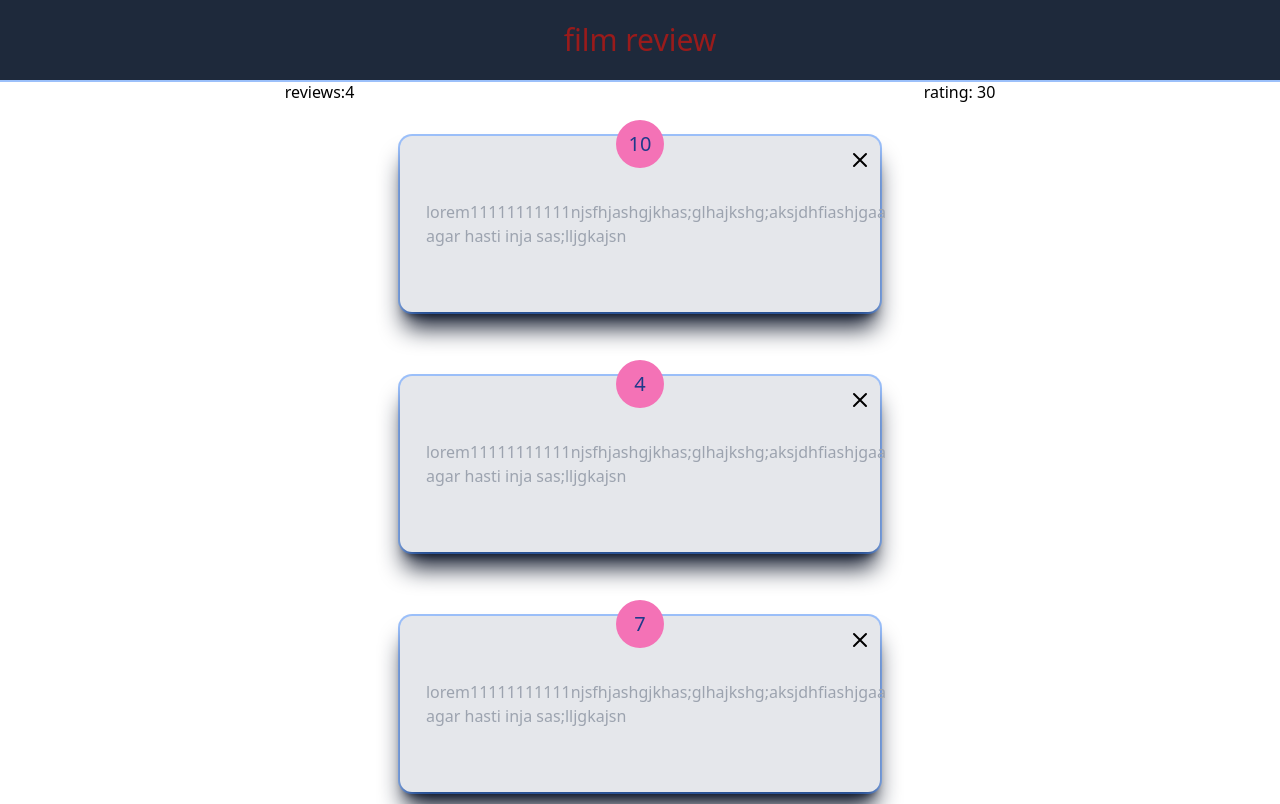
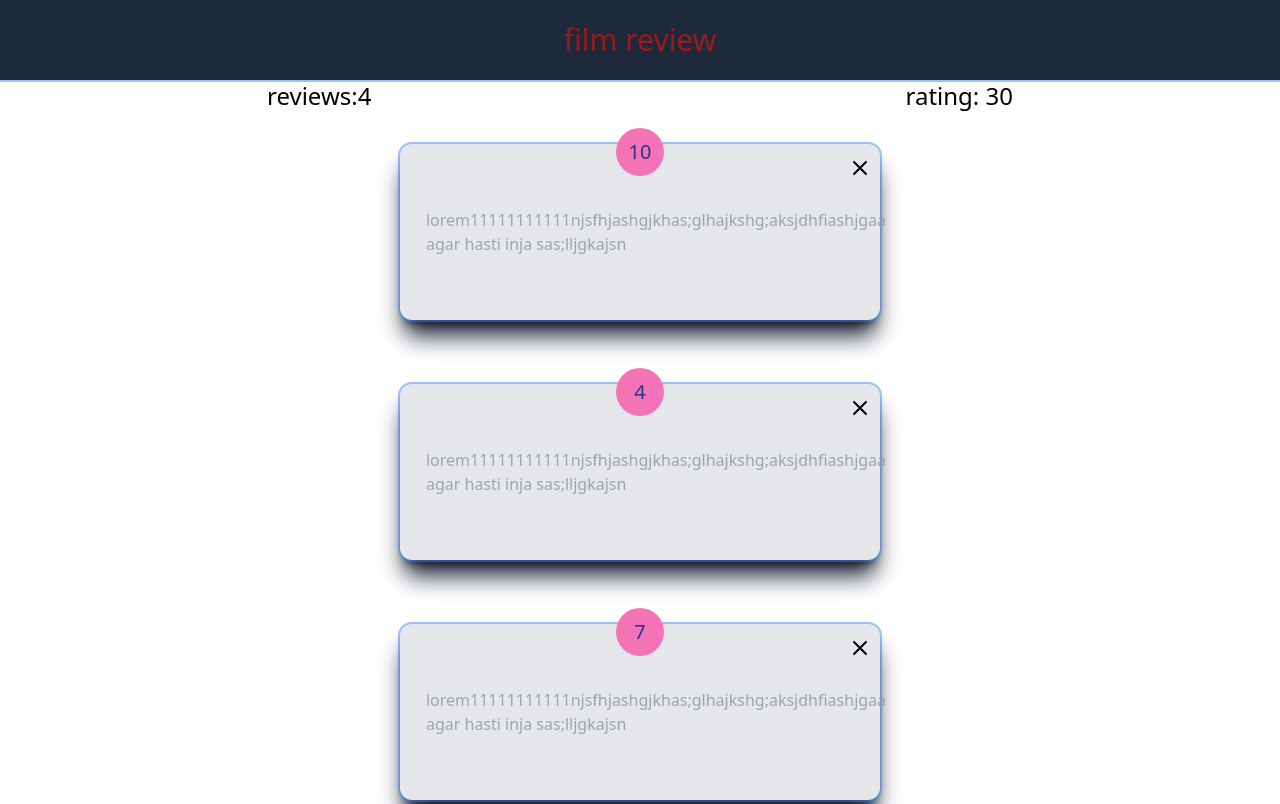
Before and after one commit to himanal/movie-review, a React (Create React App) app: page / in a window 1280 px wide. Shown: the top 804 px of the page. Built offline with nearby package versions, Linux system fonts and the light colour scheme.

Commit message:
add feedback status

```diff
--- a/src/component/FeedbackStatus.jsx
+++ b/src/component/FeedbackStatus.jsx
@@ -9,8 +9,8 @@ function FeedbackStatus({feedback}) {
 
   return (
     <div className='flex justify-around w-full'>
-        <h3>{feedback.length === 1 ? "review" : "reviews"}:{review} </h3>
-        <h3>rating: {rating} </h3>
+        <h3 className='text-2xl'>{feedback.length === 1 ? "review" : "reviews"}:{review} </h3>
+        <h3 className='text-2xl'>rating: {rating} </h3>
     </div>
   )
 }
```
